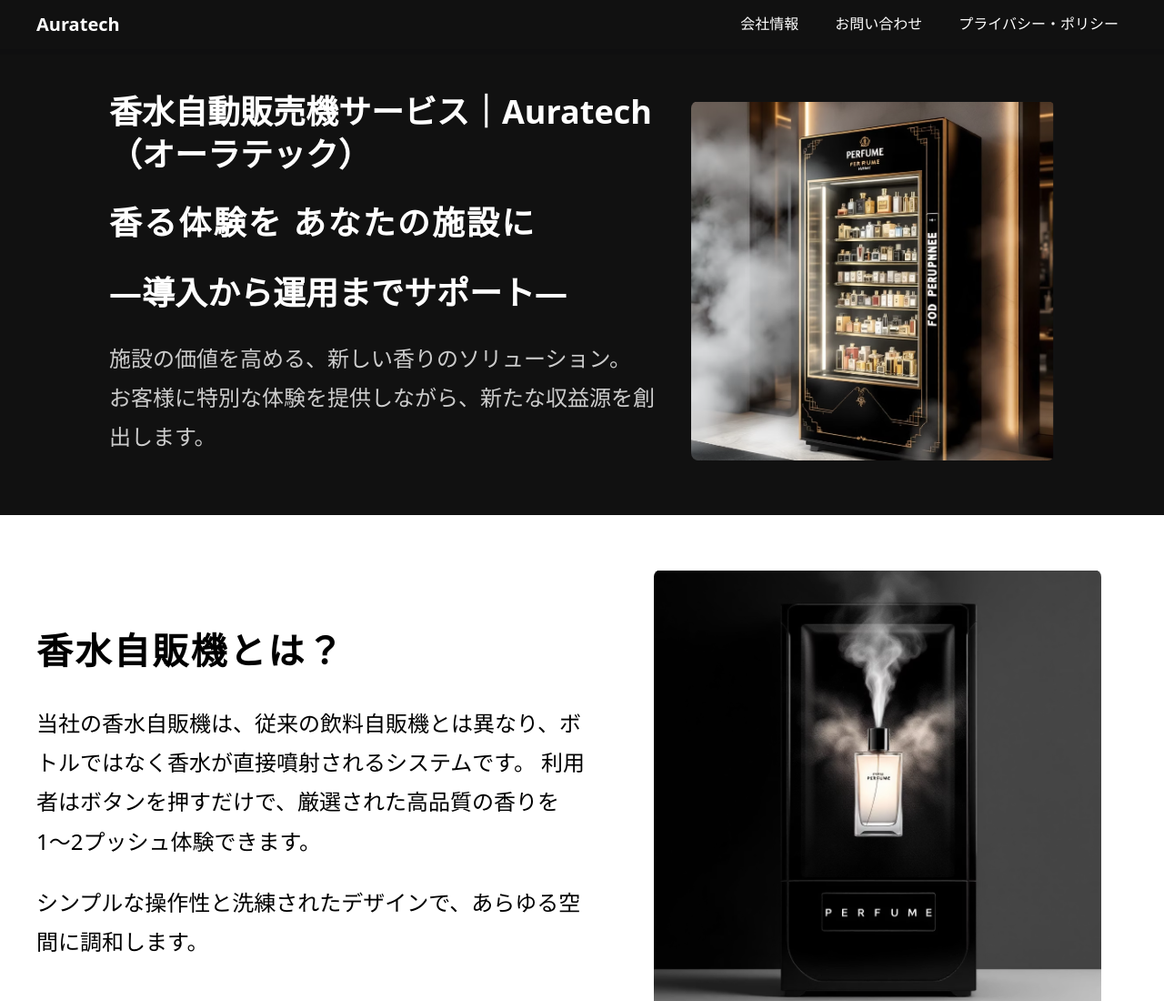
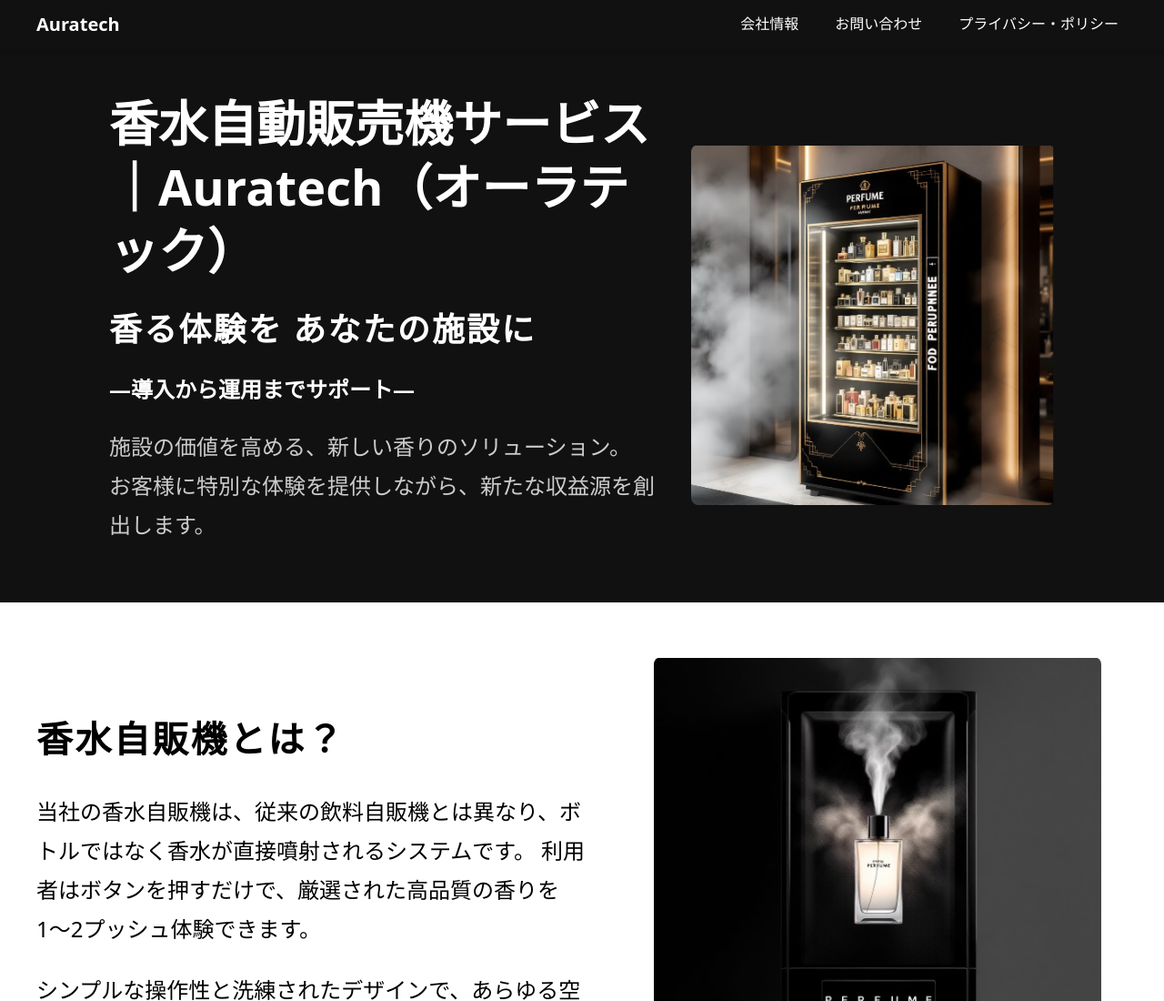
Before and after one commit to auratechcom-hub/auratech-web, a plain HTML site: page index.html in a window 1280 px wide. Shown: the top 1100 px of the page at 91% size. Drawn offline with Linux system fonts and the light colour scheme.

Commit message:
Update index.html

```diff
--- a/index.html
+++ b/index.html
@@ -106,7 +106,7 @@ body {
     }
 
    .section-black .text-section h1 {
-    font-size: 36px;
+    font-size: 54px;
     font-weight: bold;
     line-height: 1.3;
     }
@@ -121,7 +121,7 @@ body {
     }
 
     .section-black .text-section h3 {
-      font-size: 36px;
+      font-size: 24px;
       margin-top: 10px;
       color: #ffffff;
     }
```
